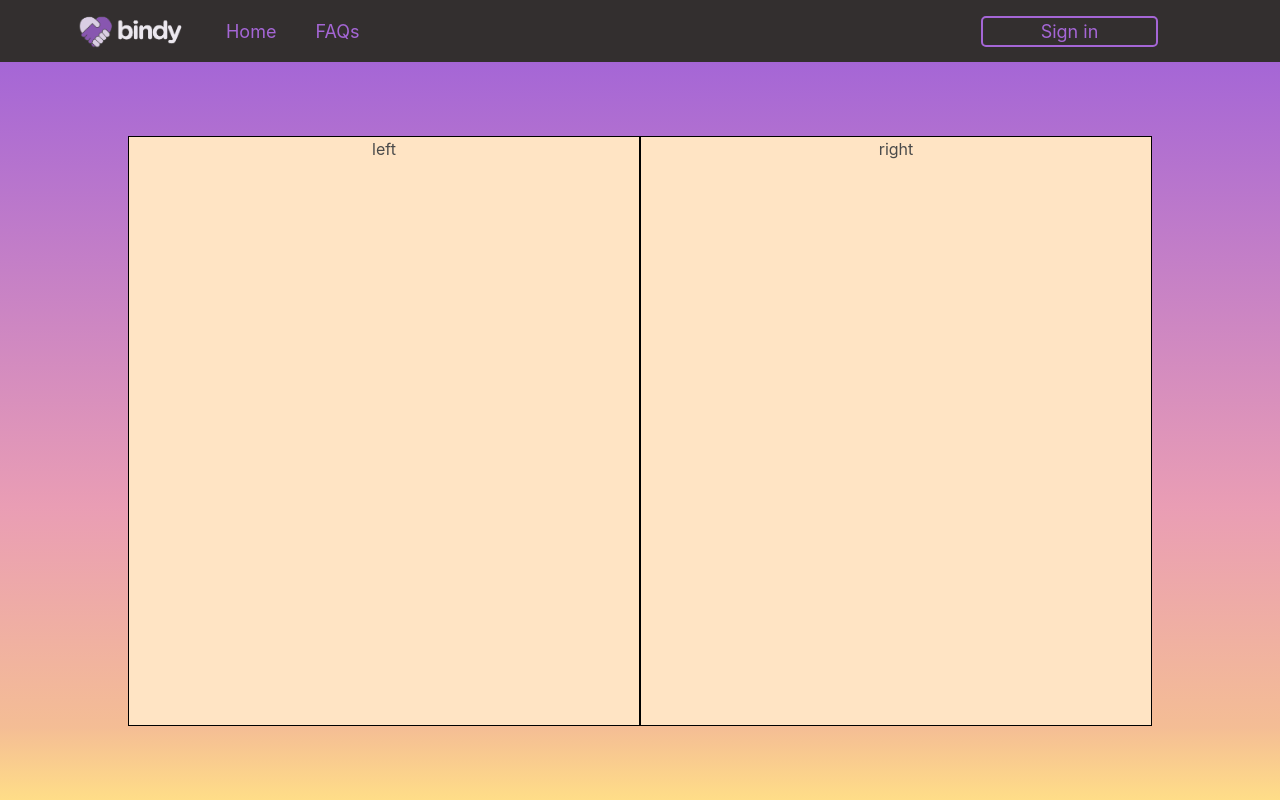
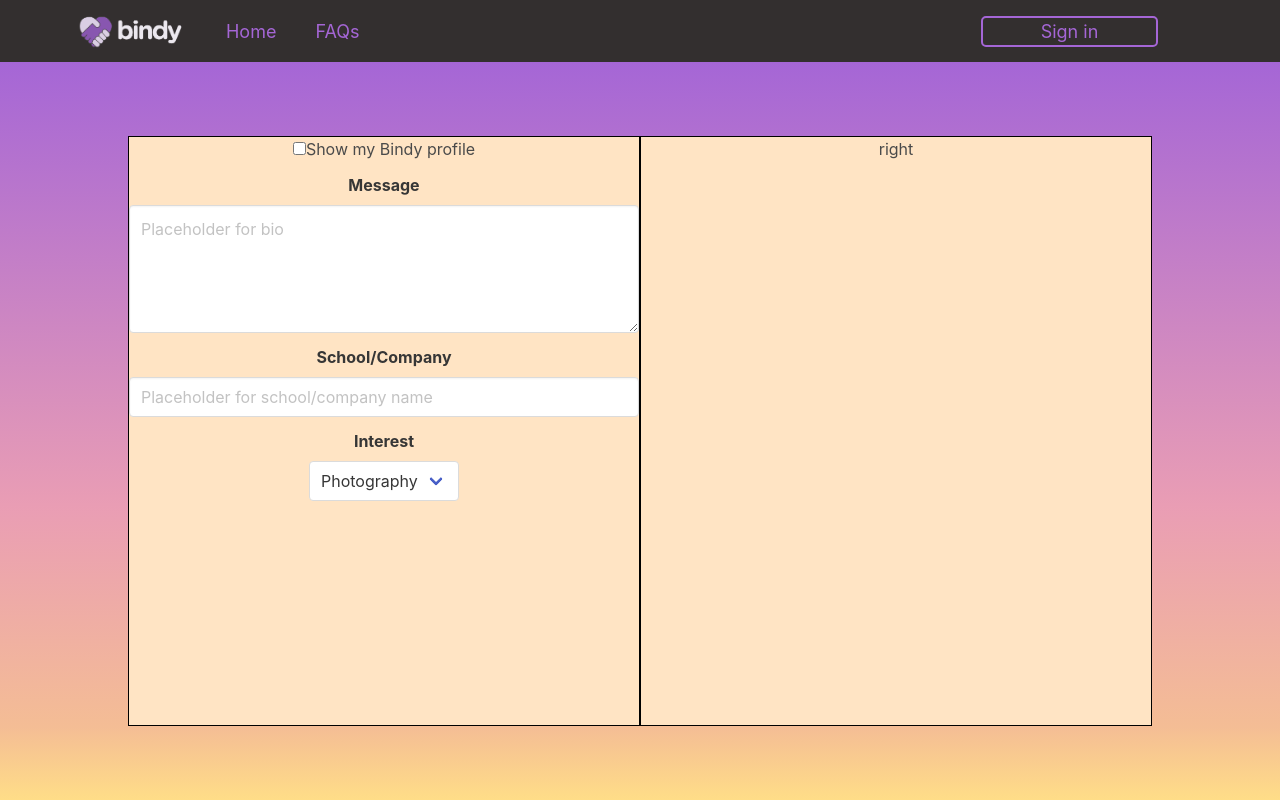
Before and after one commit to sangle-developh/Blindr, a React (Create React App) app: page /account in a window 1280 px wide. Built offline with nearby package versions, Linux system fonts and the light colour scheme.

Commit message:
left_column

```diff
--- a/src/Components/Account/index.js
+++ b/src/Components/Account/index.js
@@ -1,16 +1,62 @@
 import React, { useState } from 'react';
+import 'bulma/css/bulma.min.css';
 import './index.css';
 
-const Signup = () => {
-  const [value, setValue] = useState(50);
+const Account = () => {
+  const [state, setState] = useState([{status : false}]);
+
   return (
     <div className="account-page">
       <div className="wrapper-box">
-        <div className="box-column">left</div>
+        <div className="box-column">
+          <div className="field">
+            <input
+              id="switchRoundedDefault"
+              type="checkbox"
+              name="switchRoundedDefault"
+              className="switch is-rounded"
+              checked= {state.status}
+              onChange={(e) => setState({ ...state, [e.target.name]: e.target.checked })}/>
+            <label htmlFor="switchRoundedDefault">Show my Bindy profile</label>
+          </div>
+
+          <div className="field">
+            <label className="label">Message</label>
+            <div className="control">
+              <textarea className="textarea" placeholder="Placeholder for bio" />
+            </div>
+          </div>
+
+          <div className="field">
+            <label className="label">
+                School/Company
+            </label>
+            <div className="control">
+                <input
+                  className="input"
+                  type="text"
+                  placeholder="Placeholder for school/company name"/>
+            </div>
+          </div>
+
+          <div className="field">
+            <label className="label">Interest</label>
+            <div className="control">
+                <div className="select">
+                <select>
+                    <option>Photography</option>
+                    <option>Cooking</option>
+                    <option>Movies</option>
+                </select>
+                </div>
+            </div>
+          </div>
+        </div>
+
         <div className="box-column">right</div>
       </div>
     </div>
   );
 };
 
-export default Signup;
+export default Account;
```
Also changed, not shown: 1 other file (tests, documents, lock files or other folders).
